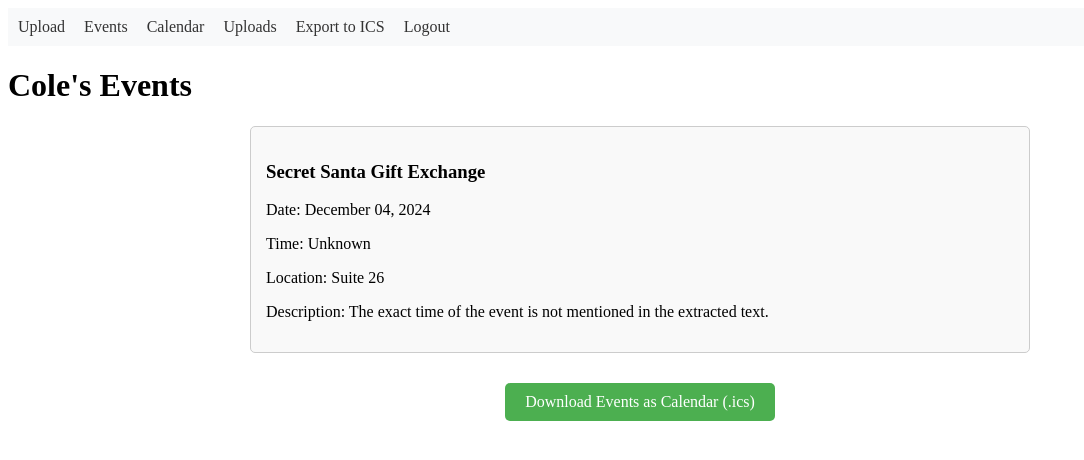
After one commit to apriest143/Term-Project, a Flask app: page /events in a window 1280 px wide. The commit adds this page. Shown: the top 460 px of the page, without its empty margins (0-1084 px from the left). Run offline with Flask 3, Linux system fonts and the light colour scheme; a user stored in the database is signed in.

Commit message:
Its alive!
Had to take out my key to push

```diff
--- /dev/null
+++ b/flyerflask/main.py
@@ -0,0 +1,95 @@
+# Function that takes an image and returns the information about a date
+
+#funtion that stores the information about the date
+
+#function to call the information about certin date
+
+import pytesseract
+from PIL import Image
+import os
+from dotenv import load_dotenv
+from datetime import datetime
+from openai import OpenAI
+from dateutil import parser
+
+load_dotenv()
+api_key = os.getenv("OPENAI_API_KEY")
+client = OpenAI()
+events = []
+
+def image_upload(upload):
+    image = Image.open(upload)
+    text = pytesseract.image_to_string(image)
+    return text
+
+
+def analyze_text_with_ai(text):
+    prompt = f"""
+    Analyze the following text extracted from a flyer image and determine:
+    1. The name of the event
+    2. The date of the event
+    3. The time of the event
+    4. The location of the event
+
+    If any information is missing or unclear, please indicate so.
+
+    Extracted text:
+    {text}
+
+    Please format your response as follows:
+    Event Name: [Event Name]
+    Event Date: [Event Date]
+    Event Time: [Event Time]
+    Event Location: [Event Location]
+    Additional Notes: [Any additional relevant information or uncertainties]
+    """
+    completion = client.chat.completions.create(
+        model = "gpt-4o-mini",
+        messages = [
+            {"role": "system", "content": prompt},
+            {"role": "user", "content": text}
+        ]
+    )
+
+    response_text = (completion.choices[0].message.content)
+    event_data = {
+        'name': '[Not provided]',
+        'date': None,
+        'time': None,
+        'location': '[Not provided]',
+        'description': 'No additional information.'
+    }
+
+    lines = response_text.strip().split('\n')
+    for line in lines:
+        if line.startswith('Event Name:'):
+            event_data['name'] = line.replace('Event Name:', '').strip() or '[Not provided]'
+        elif line.startswith('Event Date:'):
+            date_str = line.replace('Event Date:', '').strip()
+            try:
+                event_data['date'] = parser.parse(date_str).date()
+            except (ValueError, parser.ParserError):
+                event_data['date'] = None
+        elif line.startswith('Event Time:'):
+            time_str = line.replace('Event Time:', '').strip()
+            try:
+                event_data['time'] = parser.parse(time_str).time()
+            except (ValueError, parser.ParserError):
+                event_data['time'] = None
+        elif line.startswith('Event Location:'):
+            event_data['location'] = line.replace('Event Location:', '').strip() or '[Not provided]'
+        elif line.startswith('Additional Notes:'):
+            event_data['description'] = line.replace('Additional Notes:', '').strip() or 'No additional information.'
+
+    return event_data
+
+    #print(completion.choices[0].message.content)
+    #print response.json()['choices'][0]['message']['content']
+    #logic for fining event info
+
+
+
+# text = image_upload("/Users/coledavenport/Documents/Term-Project/flyerflask/static/uploads/IMG_3746.png")
+# print (text)
+# event = (analyze_text_with_ai(text))
+# print (event)
--- /dev/null
+++ b/flyerflask/templates/base.html
@@ -0,0 +1,32 @@
+<!-- Add to base.html -->
+<!DOCTYPE html>
+<html>
+<head>
+    <title>{% block title %}{% endblock %}</title>
+    <style>
+        .nav-menu {
+            background: #f8f9fa;
+            padding: 10px;
+            margin-bottom: 20px;
+        }
+        .nav-menu a {
+            margin-right: 15px;
+            text-decoration: none;
+            color: #333;
+        }
+    </style>
+</head>
+<body>
+    {% if g.user %}
+    <div class="nav-menu">
+        <a href="{{ url_for('upload_image') }}">Upload</a>
+        <a href="{{ url_for('events') }}">Events</a>
+        <a href="{{ url_for('calendar') }}">Calendar</a>
+        <a href="{{ url_for('view_uploads') }}">Uploads</a>
+        <a href="{{ url_for('export_ics') }}">Export to ICS</a>
+        <a href="{{ url_for('logout') }}">Logout</a>
+    </div>
+    {% endif %}
+    {% block content %}{% endblock %}
+</body>
+</html>
--- /dev/null
+++ b/flyerflask/templates/events.html
@@ -0,0 +1,73 @@
+<!DOCTYPE html>
+<html lang="en">
+<head>
+    <meta charset="UTF-8">
+    <meta name="viewport" content="width=device-width, initial-scale=1.0">
+    <title>Your Events</title>
+    <style>
+        .event-card {
+            border: 1px solid #ccc;
+            padding: 15px;
+            margin: 10px;
+            border-radius: 5px;
+            background-color: #f9f9f9;
+        }
+        .events-container {
+            max-width: 800px;
+            margin: 0 auto;
+        }
+    </style>
+</head>
+<body>
+   <!-- events.html -->
+
+   {% extends "base.html" %}
+   {% block title %}Your Events{% endblock %}
+   {% block content %}
+       <h1>{{ user.username }}'s Events</h1>
+       <div class="events-container">
+           {% if events %}
+               {% for event in events %}
+                   <div class="event-card">
+                       <h3>{{ event.name or 'Unnamed Event' }}</h3>
+                       {% if event.date %}
+                           <p>Date: {{ event.date.strftime('%B %d, %Y') }}</p>
+                       {% else %}
+                           <p>Date: Unknown</p>
+                       {% endif %}
+                       {% if event.time %}
+                           <p>Time: {{ event.time.strftime('%I:%M %p') }}</p>
+                       {% else %}
+                           <p>Time: Unknown</p>
+                       {% endif %}
+                       {% if event.location and event.location != 'Unknown Location' %}
+                           <p>Location: {{ event.location }}</p>
+                       {% else %}
+                           <p>Location: Unknown</p>
+                       {% endif %}
+                       {% if event.description and event.description != 'No description provided.' %}
+                           <p>Description: {{ event.description }}</p>
+                       {% else %}
+                           <p>Description: No description provided.</p>
+                       {% endif %}
+                   </div>
+               {% endfor %}
+               <div class="export-section" style="margin-top: 20px; text-align: center;">
+                   <a href="{{ url_for('export_ics') }}" class="download-button" style="
+                       padding: 10px 20px;
+                       background-color: #4CAF50;
+                       color: white;
+                       text-decoration: none;
+                       border-radius: 5px;
+                       display: inline-block;
+                       margin-top: 10px;">
+                       Download Events as Calendar (.ics)
+                   </a>
+               </div>
+           {% else %}
+               <p>No events found. <a href="{{ url_for('upload_image') }}">Upload a flyer</a> to add events.</p>
+           {% endif %}
+       </div>
+   {% endblock %}
+</body>
+</html>
```
Also changed, not shown: flyerflask/flyer_app.py (+191 -44 lines), flyerflask/models.py (added, +26 -0 lines), flyerflask/templates/calendar.html (+36 -6 lines), flyerflask/templates/index.html (+6 -3 lines), flyerflask/templates/upload.html (+119 -17 lines), flyerflask/templates/view_uploads.html (+12 -13 lines), flyerflask/static/uploads/DALLE_2023-10-23_19.23.49_-_Photo_for_a_tall_flyer__Indoor_college_party_atmosphere_with_a_striking_neon_theme._The_backdrop_is_immersed_in_neon_blues_purples_and_pinks_radiat.jpeg (added), flyerflask/static/uploads/IMG_3746.png (added), flyerflask/static/uploads/IMG_4226.png (added), flyerflask/static/uploads/IMG_4320.png (added), flyerflask/static/uploads/IMG_4322.png (added), flyerflask/static/uploads/IMG_4325.png (added), instance/events.db (added), 2 other files.
